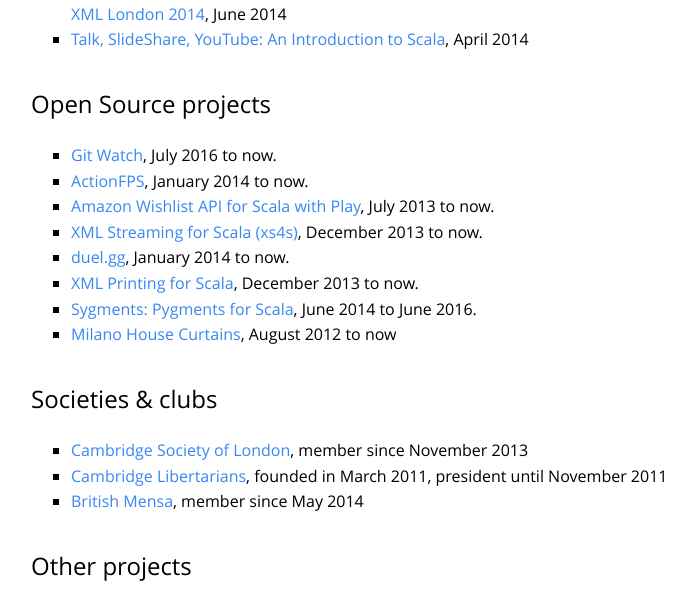
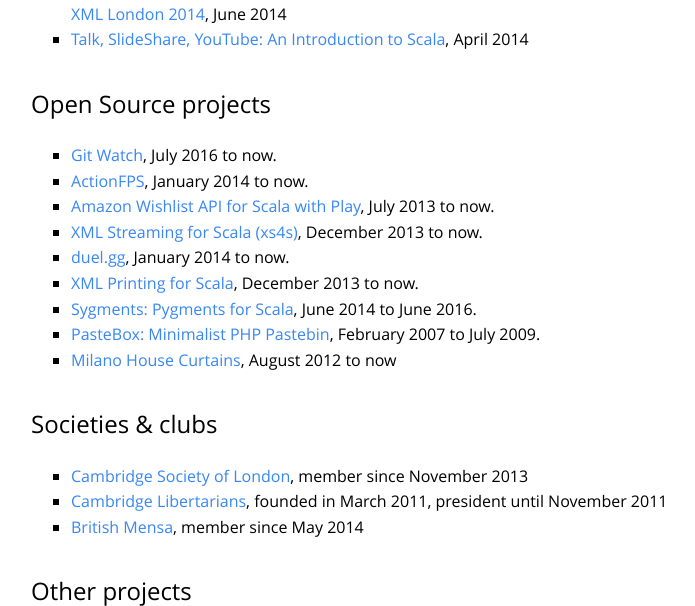
Before and after one commit to philicious/ScalaWilliam.com, a PHP site: page / in a window 1280 px wide. Shown: the part 1116-1722 px from the top of the page, without its empty margins (257-952 px from the left). Run offline with PHP 8.4, Linux system fonts and the light colour scheme.

Commit message:
Add PasteBox.

```diff
--- a/index.php
+++ b/index.php
@@ -75,6 +75,9 @@ require(dirname(__FILE__).DIRECTORY_SEPARATOR."shared".DIRECTORY_SEPARATOR."rend
                 <li><a target="_blank" href="https://github.com/ScalaWilliam/sygments">Sygments: Pygments for Scala</a>,
                     June 2014 to June 2016.
                 </li>
+                <li><a target="_blank" href="http://pastebox.sf.net">PasteBox: Minimalist PHP Pastebin</a>,
+                    February 2007 to July 2009.
+                </li>
 
                 <li><a href="http://www.milanohousecurtains.co.uk/" target="_blank">Milano House Curtains</a>, August
                     2012 to now
```
